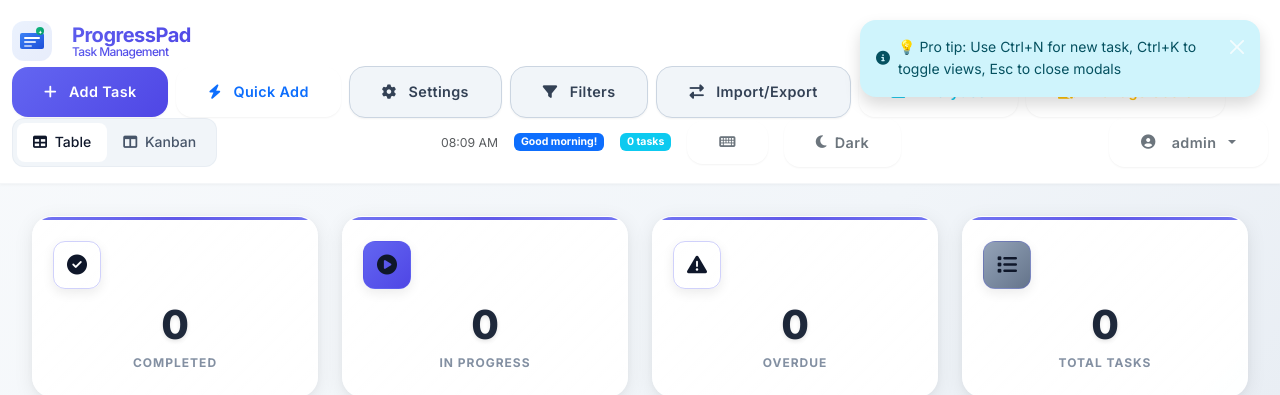
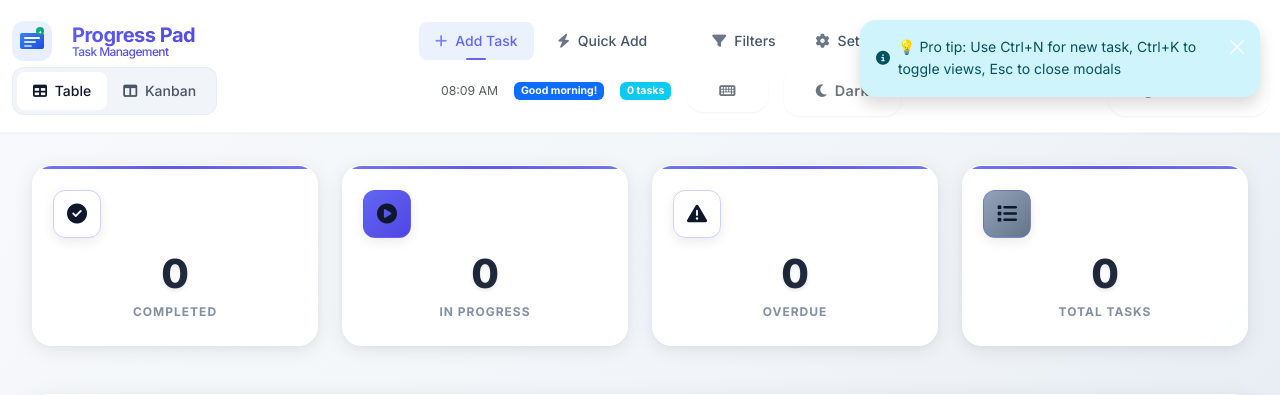
Before and after one commit to radiantsolutions-lab/progress-pad, a Flask app: page / in a window 1280 px wide. Shown: the top 395 px of the page. Run offline with Flask 3, Linux system fonts and the light colour scheme; a user stored in the database is signed in; data comes from the database, SQL or seed files in the repository; data that the repository does not hold is empty; some libraries are stand-ins or nearby versions.

Commit message:
modernize header navigation

```diff
--- a/templates/index.html
+++ b/templates/index.html
@@ -3,7 +3,7 @@
 <head>
     <meta charset="UTF-8">
     <meta name="viewport" content="width=device-width, initial-scale=1.0">
-    <title>ProgressPad - Task Management Dashboard</title>
+    <title>Progress Pad - Task Management Dashboard</title>
 
     <!-- Core Dependencies -->
     <link href="https://cdn.jsdelivr.net/npm/bootstrap@5.3.2/dist/css/bootstrap.min.css" rel="stylesheet">
@@ -234,6 +234,83 @@
             color: var(--primary);
         }
 
+        /* Modern Navigation Styles */
+        .modern-nav {
+            margin-left: auto;
+        }
+
+        .nav-links {
+            display: flex;
+            align-items: center;
+            gap: 0.5rem;
+        }
+
+        .nav-link {
+            display: flex;
+            align-items: center;
+            gap: 0.5rem;
+            padding: 0.5rem 1rem;
+            border-radius: 8px;
+            text-decoration: none;
+            color: var(--text-secondary);
+            font-weight: 500;
+            font-size: 0.875rem;
+            transition: all 0.2s ease;
+            border: none;
+            background: none;
+            cursor: pointer;
+            position: relative;
+        }
+
+        .nav-link:hover {
+            color: var(--primary);
+            background-color: rgba(59, 130, 246, 0.1);
+        }
+
+        .nav-link.active {
+            color: var(--primary);
+            background-color: rgba(59, 130, 246, 0.1);
+        }
+
+        .nav-link.active::after {
+            content: '';
+            position: absolute;
+            bottom: 0;
+            left: 50%;
+            transform: translateX(-50%);
+            width: 20px;
+            height: 2px;
+            background-color: var(--primary);
+            border-radius: 1px;
+        }
+
+        .nav-link i {
+            font-size: 0.875rem;
+            opacity: 0.8;
+        }
+
+        .nav-link:hover i {
+            opacity: 1;
+        }
+
+        .nav-link span {
+            font-size: 0.875rem;
+        }
+
+        .nav-divider {
+            width: 1px;
+            height: 20px;
+            background-color: var(--border-color);
+            margin: 0 0.5rem;
+        }
+
+        .admin-link {
+            color: var(--warning) !important;
+        }
+
+        .admin-link:hover {
+            background-color: rgba(245, 158, 11, 0.1) !important;
+        }
 
         /* Responsive navbar adjustments */
         @media (max-width: 1200px) {
@@ -267,6 +344,43 @@
 
             .navbar .d-flex.align-items-center.gap-3 {
                 gap: 0.5rem !important;
+            }
+        }
+
+        /* Mobile navigation adjustments */
+        @media (max-width: 1024px) {
+            .nav-links {
+                gap: 0.25rem;
+            }
+
+            .nav-link span {
+                display: none;
+            }
+
+            .nav-link {
+                padding: 0.5rem;
+                min-width: 40px;
+                justify-content: center;
+            }
+
+            .nav-divider {
+                margin: 0 0.25rem;
+            }
+        }
+
+        @media (max-width: 768px) {
+            .nav-links {
+                flex-wrap: wrap;
+                gap: 0.25rem;
+            }
+
+            .nav-link {
+                padding: 0.375rem;
+                font-size: 0.75rem;
+            }
+
+            .nav-divider {
+                display: none;
             }
         }
 
@@ -1829,45 +1943,56 @@
                     </svg>
                 </div>
                 <div class="brand-text">
-                    <span class="brand-name">ProgressPad</span>
+                    <span class="brand-name">Progress Pad</span>
                     <span class="brand-subtitle d-none d-lg-inline">Task Management</span>
                 </div>
             </a>
 
-            <!-- Action Buttons -->
-            <div class="d-flex align-items-center gap-2 me-3">
-                <button class="btn btn-primary btn-sm" data-bs-toggle="modal" data-bs-target="#addTaskModal">
+            <!-- Modern Navigation Menu -->
+            <nav class="modern-nav">
+                <div class="nav-links">
+                    <a href="#" class="nav-link active" data-bs-toggle="modal" data-bs-target="#addTaskModal">
                         <i class="fas fa-plus"></i>
-                    <span class="d-none d-md-inline ms-1">Add Task</span>
+                        <span>Add Task</span>
+                    </a>
+
+                    <button class="nav-link" id="quickAddBtn" title="Quick Add Task">
+                        <i class="fas fa-bolt"></i>
+                        <span>Quick Add</span>
                     </button>
-                <button class="btn btn-outline-primary btn-sm" id="quickAddBtn" title="Quick Add Task">
-                    <i class="fas fa-bolt"></i>
-                    <span class="d-none d-md-inline ms-1">Quick Add</span>
+
+                    <div class="nav-divider"></div>
+
+                    <button class="nav-link" id="filterToggleBtn" title="Toggle Filters">
+                        <i class="fas fa-filter"></i>
+                        <span>Filters</span>
                     </button>
 
-                <button class="btn btn-secondary btn-sm" data-bs-toggle="modal" data-bs-target="#settingsModal">
+                    <button class="nav-link" data-bs-toggle="modal" data-bs-target="#settingsModal">
                         <i class="fas fa-cog"></i>
-                    <span class="d-none d-lg-inline ms-1">Settings</span>
+                        <span>Settings</span>
                     </button>
-                                <button class="btn btn-secondary btn-sm" id="filterToggleBtn" title="Toggle Filters">
-                    <i class="fas fa-filter"></i>
-                    <span class="d-none d-lg-inline ms-1">Filters</span>
+
+                    <div class="nav-divider"></div>
+
+                    <a href="/analytics" class="nav-link">
+                        <i class="fas fa-chart-bar"></i>
+                        <span>Analytics</span>
+                    </a>
+
+                    <button class="nav-link" data-bs-toggle="modal" data-bs-target="#importExportModal">
+                        <i class="fas fa-exchange-alt"></i>
+                        <span>Import</span>
                     </button>
-                <button class="btn btn-secondary btn-sm" data-bs-toggle="modal" data-bs-target="#importExportModal">
-                    <i class="fas fa-exchange-alt"></i>
-                    <span class="d-none d-lg-inline ms-1">Import/Export</span>
-                </button>
-                <a href="/analytics" class="btn btn-outline-info btn-sm">
-                    <i class="fas fa-chart-bar"></i>
-                    <span class="d-none d-lg-inline ms-1">Analytics</span>
-                </a>
+
                     {% if current_user.is_admin %}
-                <a href="{{ url_for('manage_users') }}" class="btn btn-outline-warning btn-sm">
+                    <a href="{{ url_for('manage_users') }}" class="nav-link admin-link">
                         <i class="fas fa-user-cog"></i>
-                    <span class="d-none d-lg-inline ms-1">Manage Users</span>
+                        <span>Users</span>
                     </a>
                     {% endif %}
                 </div>
+            </nav>
 
             <!-- Quick Add Input -->
             <div class="quick-add-container" id="quickAddContainer" style="display: none;">
```
Lines whose indentation alone changed are shown as unchanged.
